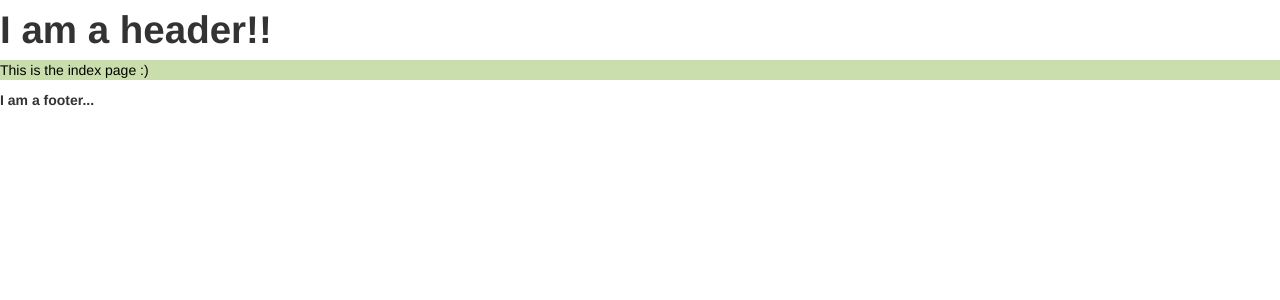
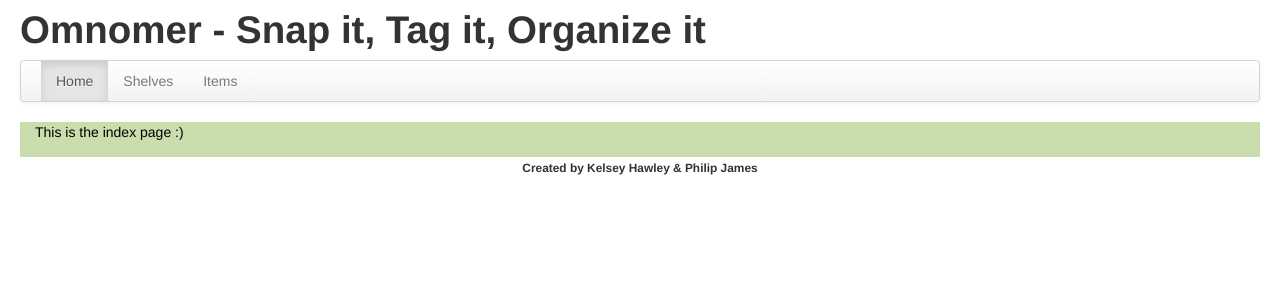
Before and after one commit to ImmaculateObsession/omnomer, a Django app: page / in a window 1280 px wide. Shown: the top 300 px of the page. Run offline with Django 3.2, Linux system fonts and the light colour scheme; some libraries are stand-ins or nearby versions.

Commit message:
setting up basic navbar and integrating bootstrap features

```diff
--- a/src/omnomer/assets/css/main.css
+++ b/src/omnomer/assets/css/main.css
@@ -11,4 +11,7 @@ body {
 #main_div{
     background-color: #CADDAC;
     color: black;
+    padding-bottom: 5px;
+    padding-left: 15px;
+    padding-right: 15px;
 }
--- a/src/omnomer/items/templates/items/edit_item.html
+++ b/src/omnomer/items/templates/items/edit_item.html
@@ -2,9 +2,9 @@
 {%  block title %}Omnomer - Edit Item{% endblock %}
 {%  block main %}
     {% if item.id %}
-        <h1>Edit Item</h1>
+        <h3>Edit Item</h3>
     {% else %}
-        <h1>Add Item</h1>
+        <h3>Add Item</h3>
     {% endif %}
 
     <form action="{{ action }}" method="POST">
--- a/src/omnomer/templates/base/base.html
+++ b/src/omnomer/templates/base/base.html
@@ -18,9 +18,11 @@
 {#            {% endif %}#}
 {#            </div>#}
 {#        </header>#}
-        <div id="header_div">{% block header %}{% include "base/header.html" %}{% endblock %}</div>
-        <div id="main_div">{% block main %}{% endblock %}</div>
-        <div id="footer_div">{% block footer %}{% include "base/footer.html" %}{% endblock %}</div>
+        <div class="container-fluid">
+            <div id="header_div">{% block header %}{% include "base/header.html" %}{% endblock %}</div>
+            <div id="main_div">{% block main %}{% endblock %}</div>
+            <div id="footer_div">{% block footer %}{% include "base/footer.html" %}{% endblock %}</div>
+        </div>
         <script src="http://code.jquery.com/jquery-1.9.1.min.js"></script>
         <script src="{% static "bootstrap/js/bootstrap.min.js" %}"></script>
 {#        {% browserid_js %}#}
--- a/src/omnomer/templates/base/footer.html
+++ b/src/omnomer/templates/base/footer.html
@@ -1 +1 @@
-<h5>I am a footer...</h5>
+<p class="text-center"><small><strong>Created by Kelsey Hawley & Philip James</strong></small></p>
--- a/src/omnomer/templates/base/header.html
+++ b/src/omnomer/templates/base/header.html
@@ -1 +1,10 @@
-<h1>I am a header!!</h1>
+<h1>Omnomer - Snap it, Tag it, Organize it</h1>
+<div class="navbar">
+  <div class="navbar-inner">
+    <ul class="nav">
+      <li class="active"><a href="#">Home</a></li>
+      <li><a href="#">Shelves</a></li>
+      <li><a href="#">Items</a></li>
+    </ul>
+  </div>
+</div>
```
